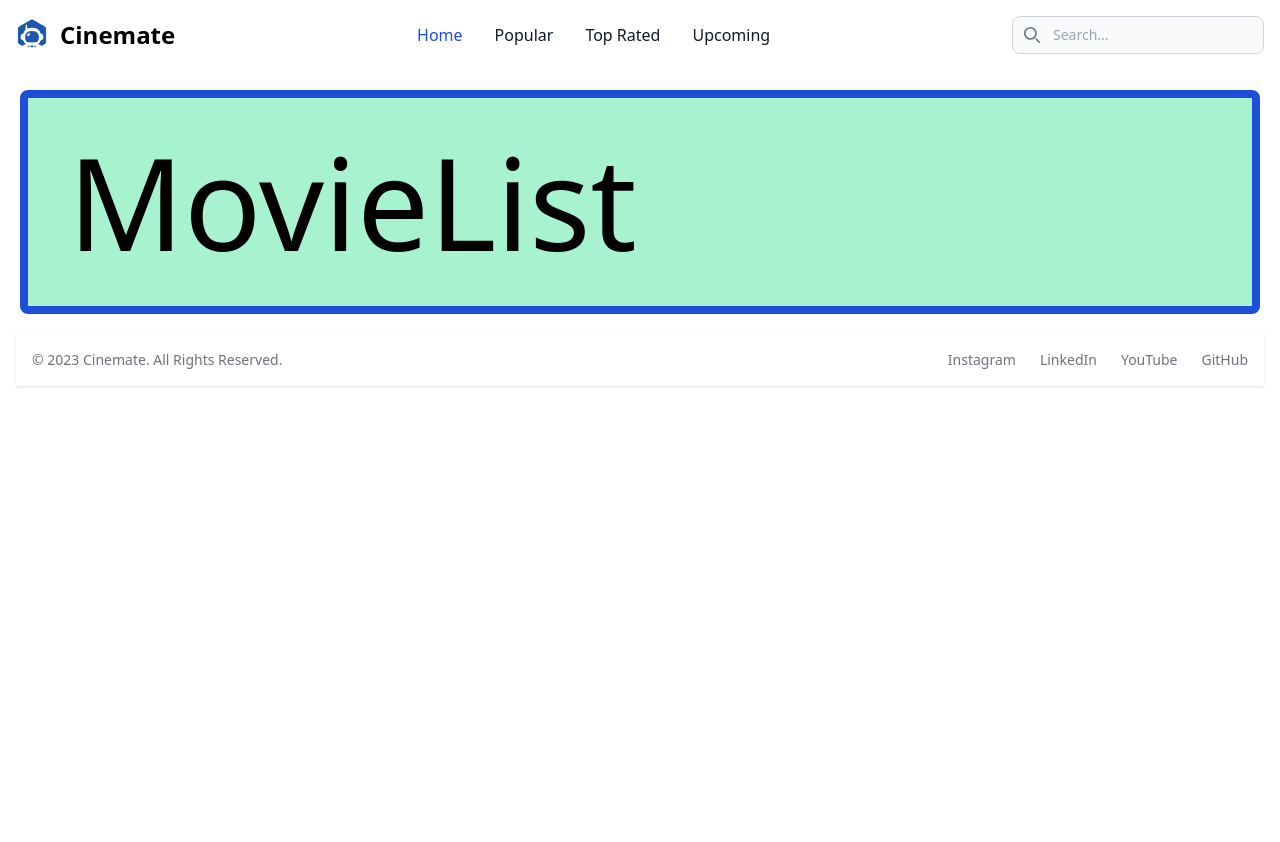
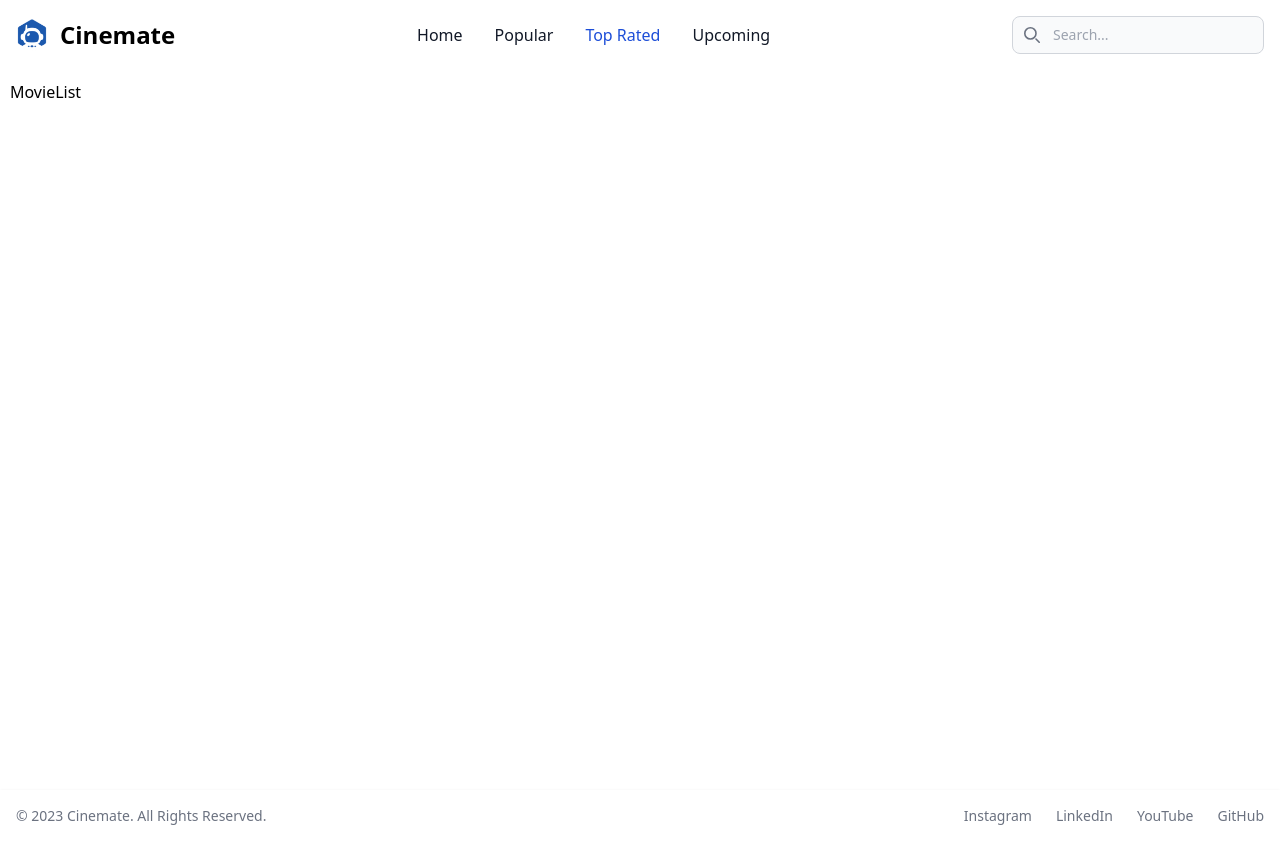
Before and after one commit to cbeltz74/Cinemate-063, a React (Create React App) app: page /movies/top in a window 1280 px wide. Before the commit the page ends 800 px from the top, so only its background shows below. Built offline with nearby package versions, Linux system fonts and the light colour scheme.

Commit message:
Completed Lesson 11, Step 7. Finished Header.js

```diff
--- a/src/components/Footer.js
+++ b/src/components/Footer.js
@@ -2,7 +2,7 @@ import { Link } from "react-router-dom";
 
 export const Footer = () => {
   return (
-    <footer className="bg-white shadow m-4 dark:bg-gray-800">
+    <footer className="bg-white shadow dark:bg-gray-800">
         <div className="w-full mx-auto max-w-screen-xl p-4 md:flex md:items-center md:justify-between">
           <span className="text-sm text-gray-500 sm:text-center dark:text-gray-400">© 2023 <Link to="/" className="hover:underline">Cinemate</Link>. All Rights Reserved.
         </span>
--- a/src/components/Header.js
+++ b/src/components/Header.js
@@ -1,8 +1,13 @@
 import { Link, NavLink } from "react-router-dom"
+import { useState } from "react";
 import Logo from "../assets/logo.png"
 
 
 export const Header = () => {
+  const activeClass = "text-base block py-2 pl-3 pr-4 text-white bg-blue-700 rounded md:bg-transparent md:text-blue-700 md:p-0 md:dark:text-blue-500";
+  const inActiveClass = "text-base block py-2 pl-3 pr-4 text-gray-900 rounded hover:bg-gray-100 md:hover:bg-transparent md:hover:text-blue-700 md:p-0 md:dark:hover:text-blue-500 dark:text-white dark:hover:bg-gray-700 dark:hover:text-white md:dark:hover:bg-transparent dark:border-gray-700";
+  const [hidden, setHidden] = useState(true);
+
   return (
     <header>
 
@@ -13,7 +18,7 @@ export const Header = () => {
             <span className="self-center text-2xl font-semibold whitespace-nowrap dark:text-white">Cinemate</span>
         </Link>
         <div className="flex md:order-2">
-          <button type="button" data-collapse-toggle="navbar-search" aria-controls="navbar-search" aria-expanded="false" className="md:hidden text-gray-500 dark:text-gray-400 hover:bg-gray-100 dark:hover:bg-gray-700 focus:outline-none focus:ring-4 focus:ring-gray-200 dark:focus:ring-gray-700 rounded-lg text-sm p-2.5 mr-1" >
+          <button  onClick={() => setHidden(!hidden)} type="button" data-collapse-toggle="navbar-search" aria-controls="navbar-search" aria-expanded="false" className="md:hidden text-gray-500 dark:text-gray-400 hover:bg-gray-100 dark:hover:bg-gray-700 focus:outline-none focus:ring-4 focus:ring-gray-200 dark:focus:ring-gray-700 rounded-lg text-sm p-2.5 mr-1" >
             <svg className="w-5 h-5" aria-hidden="true" xmlns="http://www.w3.org/2000/svg" fill="none" viewBox="0 0 20 20">
               <path stroke="currentColor" strokeLinecap="round" strokeLinejoin="round" strokeWidth="2" d="m19 19-4-4m0-7A7 7 0 1 1 1 8a7 7 0 0 1 14 0Z"/>
             </svg>
@@ -26,36 +31,36 @@ export const Header = () => {
               </svg>
               <span className="sr-only">Search icon</span>
             </div>
-            <input type="text" id="search-navbar" className="block w-full p-2 pl-10 text-sm text-gray-900 border border-gray-300 rounded-lg bg-gray-50 focus:ring-blue-500 focus:border-blue-500 dark:bg-gray-700 dark:border-gray-600 dark:placeholder-gray-400 dark:text-white dark:focus:ring-blue-500 dark:focus:border-blue-500" placeholder="Search..." />
+            <input type="text" id="search-navbar" className="block w-full p-2 pl-10 text-sm text-gray-900 border border-gray-300 rounded-lg bg-gray-50 focus:ring-blue-500 focus:border-blue-500 dark:bg-gray-700 dark:border-gray-600 dark:placeholder-gray-400 dark:text-white dark:focus:ring-blue-500 dark:focus:border-blue-500" placeholder="Search..." autoComplete="off"/>
           </div>
-          <button data-collapse-toggle="navbar-search" type="button" className="inline-flex items-center p-2 w-10 h-10 justify-center text-sm text-gray-500 rounded-lg md:hidden hover:bg-gray-100 focus:outline-none focus:ring-2 focus:ring-gray-200 dark:text-gray-400 dark:hover:bg-gray-700 dark:focus:ring-gray-600" aria-controls="navbar-search" aria-expanded="false">
+          <button onClick={() => setHidden(!hidden)} data-collapse-toggle="navbar-search" type="button" className="inline-flex items-center p-2 w-10 h-10 justify-center text-sm text-gray-500 rounded-lg md:hidden hover:bg-gray-100 focus:outline-none focus:ring-2 focus:ring-gray-200 dark:text-gray-400 dark:hover:bg-gray-700 dark:focus:ring-gray-600" aria-controls="navbar-search" aria-expanded="false">
               <span className="sr-only">Open main menu</span>
               <svg className="w-5 h-5" aria-hidden="true" xmlns="http://www.w3.org/2000/svg" fill="none" viewBox="0 0 17 14">
                   <path stroke="currentColor" strokeLinecap="round" strokeLinejoin="round" strokeWidth="2" d="M1 1h15M1 7h15M1 13h15"/>
               </svg>
           </button>
         </div>
-          <div className="items-center justify-between hidden w-full md:flex md:w-auto md:order-1" id="navbar-search">
+          <div className={ `${hidden ? "hidden" : "" } items-center justify-between w-full md:flex md:w-auto md:order-1`} id="navbar-search">
             <div className="relative mt-3 md:hidden">
               <div className="absolute inset-y-0 left-0 flex items-center pl-3 pointer-events-none">
                 <svg className="w-4 h-4 text-gray-500 dark:text-gray-400" aria-hidden="true" xmlns="http://www.w3.org/2000/svg" fill="none" viewBox="0 0 20 20">
                   <path stroke="currentColor" strokeLinecap="round" strokeLinejoin="round" strokeWidth="2" d="m19 19-4-4m0-7A7 7 0 1 1 1 8a7 7 0 0 1 14 0Z"/>
                 </svg>
               </div>
-              <input type="text" id="search-navbar" className="block w-full p-2 pl-10 text-sm text-gray-900 border border-gray-300 rounded-lg bg-gray-50 focus:ring-blue-500 focus:border-blue-500 dark:bg-gray-700 dark:border-gray-600 dark:placeholder-gray-400 dark:text-white dark:focus:ring-blue-500 dark:focus:border-blue-500" placeholder="Search..." />
+              <input type="text" id="search-navbar" className="block w-full p-2 pl-10 text-sm text-gray-900 border border-gray-300 rounded-lg bg-gray-50 focus:ring-blue-500 focus:border-blue-500 dark:bg-gray-700 dark:border-gray-600 dark:placeholder-gray-400 dark:text-white dark:focus:ring-blue-500 dark:focus:border-blue-500" placeholder="Search..." autoComplete="off" />
             </div>
             <ul className="flex flex-col p-4 md:p-0 mt-4 font-medium border border-gray-100 rounded-lg bg-gray-50 md:flex-row md:space-x-8 md:mt-0 md:border-0 md:bg-white dark:bg-gray-800 md:dark:bg-gray-900 dark:border-gray-700">
               <li>
-                <NavLink to="/" className="block py-2 pl-3 pr-4 text-white bg-blue-700 rounded md:bg-transparent md:text-blue-700 md:p-0 md:dark:text-blue-500" end>Home</NavLink>
+                <NavLink to="/" className={({isActive}) => isActive ? activeClass : inActiveClass} end>Home</NavLink>
               </li>
               <li>
-                <NavLink to="/movies/popular" className="block py-2 pl-3 pr-4 text-gray-900 rounded hover:bg-gray-100 md:hover:bg-transparent md:hover:text-blue-700 md:p-0 md:dark:hover:text-blue-500 dark:text-white dark:hover:bg-gray-700 dark:hover:text-white md:dark:hover:bg-transparent dark:border-gray-700">Popular</NavLink>
+                <NavLink to="/movies/popular" className={({isActive}) => isActive ? activeClass : inActiveClass}>Popular</NavLink>
               </li>
               <li>
-                <NavLink to="/movies/top" className="block py-2 pl-3 pr-4 text-gray-900 rounded hover:bg-gray-100 md:hover:bg-transparent md:hover:text-blue-700 md:p-0 dark:text-white md:dark:hover:text-blue-500 dark:hover:bg-gray-700 dark:hover:text-white md:dark:hover:bg-transparent dark:border-gray-700">Top Rated</NavLink>
+                <NavLink to="/movies/top" className={({isActive}) => isActive ? activeClass : inActiveClass}>Top Rated</NavLink>
               </li>
               <li>
-                <NavLink to="/moves/upcoming" className="block py-2 pl-3 pr-4 text-gray-900 rounded hover:bg-gray-100 md:hover:bg-transparent md:hover:text-blue-700 md:p-0 dark:text-white md:dark:hover:text-blue-500 dark:hover:bg-gray-700 dark:hover:text-white md:dark:hover:bg-transparent dark:border-gray-700">Upcoming</NavLink>
+                <NavLink to="/moves/upcoming" className={({isActive}) => isActive ? activeClass : inActiveClass}>Upcoming</NavLink>
               </li>
             </ul>
           </div>
--- a/src/index.css
+++ b/src/index.css
@@ -1,3 +1,10 @@
 @tailwind base;
 @tailwind components;
 @tailwind utilities;
+
+main {
+    max-width: 1280px;
+    margin:auto;
+    min-height: 90vh;
+    padding: 10px;
+}
--- a/src/pages/MovieList.js
+++ b/src/pages/MovieList.js
@@ -1,7 +1,7 @@
 export const MovieList = () => {
   return (
     <main>
-      <div className="text-9xl bg-emerald-200 p-10 border-8 border-blue-700 rounded-lg m-5">
+      <div className="">
         MovieList
       </div>
     </main>
```
